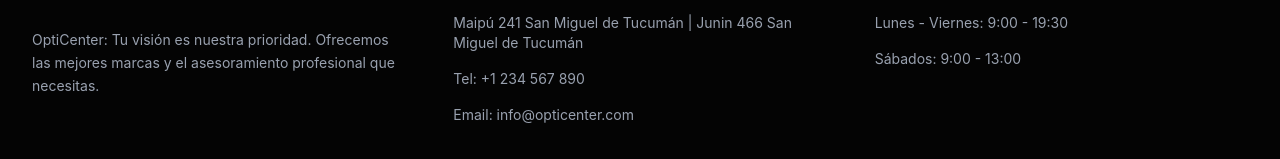
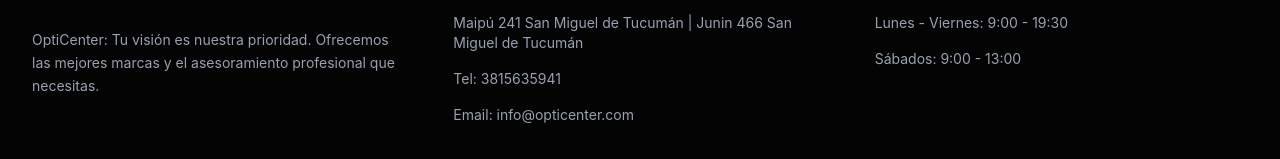
Before and after one commit to trabajooficina687-ui/catalogoOpticenter, a React (Vite) app: page / in a window 1280 px wide. Shown: the part 1343-1502 px from the top of the page. Built offline with nearby package versions, Linux system fonts and the light colour scheme; no server answers.

Commit message:
se cambio numero de tel

```diff
--- a/src/App.tsx
+++ b/src/App.tsx
@@ -357,7 +357,7 @@
                   Maipú 241 San Miguel de Tucumán | Junin 466 San Miguel de
                   Tucumán
                 </li>
-                <li>Tel: +1 234 567 890</li>
+                <li>Tel: 3815635941</li>
                 <li>Email: info@opticenter.com</li>
               </ul>
             </div>
```
